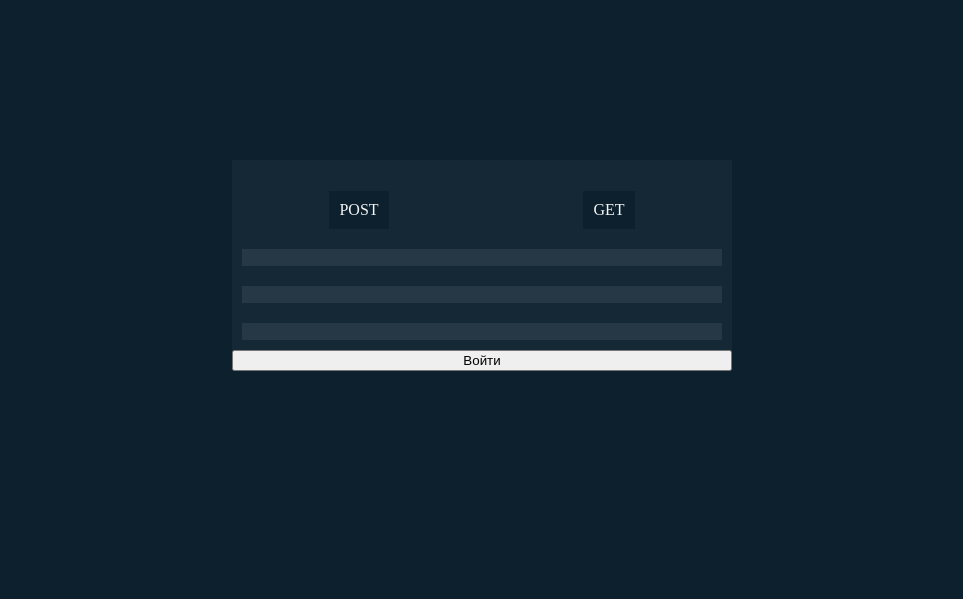
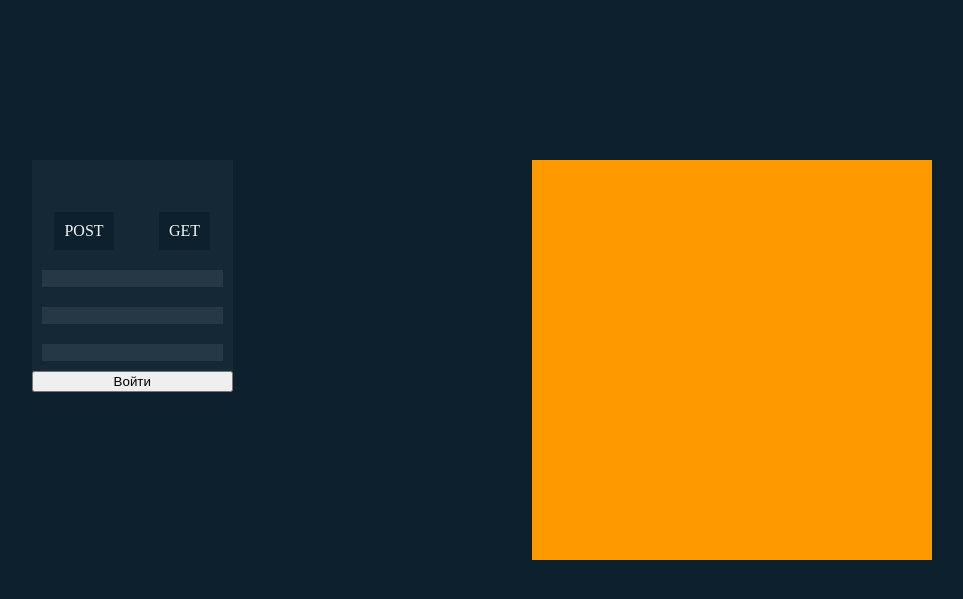
Before and after one commit to TykhonchukIvan/php, a PHP site: page / in a window 1280 px wide. Shown: the top 599 px of the page, without its empty margins (158-1121 px from the left). Run offline with PHP 8.4, Linux system fonts and the light colour scheme.

Commit message:
'refactoring'

```diff
--- a/data-transfer/index.php
+++ b/data-transfer/index.php
@@ -9,15 +9,19 @@
 </head>
 <body>
 <div class="section">
+    <div class="log-in">
         <div class="section-answer">
-        <div class="answer"><?php method_login_POST()?></div>
-        <div class="answer"><?php method_login_GET()?></div>
-        <div class="answer"><?php method_password_POST()?></div>
-        <div class="answer"><?php method_password_GET()?></div>
-        <div class="answer"><?php method_name_POST()?></div>
-        <div class="answer"><?php method_name_GET()?></div>
+            <?php
+                include "./php/processing-form-POST.php";
+                    method_login_POST(); method_password_POST(); method_name_POST();
+            ?>
         </div>
-
+        <div class="section-answer">
+            <?php
+                include "./php/processing-form-GET.php";
+                    method_login_GET(); method_password_GET(); method_name_GET();
+            ?>
+        </div>
         <div class="section-btn">
             <div id="btnPost" class="btn-style">
                 POST
@@ -26,7 +30,6 @@
                 GET
             </div>
         </div>
-
         <div class="section-login-post" id="formPOST">
             <form class="login__form" method="POST">
                 <input class="login__inp" type="text" name="login">
@@ -35,7 +38,6 @@
                 <input type="submit" value="Войти">
             </form>
         </div>
-
         <div class="section-login-get" id="formGET">
             <form class="login__form" method="GET">
                 <input class="login__inp" type="text" name="login">
@@ -44,61 +46,13 @@
                 <input type="submit" value="Войти">
             </form>
         </div>
+    </div>
+
+    <div class="comment">
+
+    </div>
 
 </div>
 <script rel="script" src="init.js" defer></script>
 </body>
 </html>
-
-
-<?php
-
-function method_login_POST()
-{
-    $login = "";
-    if(isset($_POST['login'])){
-        $login = strip_tags($_POST['login']);
-    }
-    echo $login;
-}
-
-function method_password_POST(){
-    $password = "";
-    if(isset($_POST['password'])){
-        $password = strip_tags($_POST['password']);
-    }
-    echo $password;
-}
-function method_name_POST(){
-    $name = "";
-    if(isset($_POST['name'])){
-        $name = strip_tags($_POST['name']);
-    }
-    echo $name;
-}
-
-function method_login_GET()
-{
-    $login = "";
-    if(isset($_GET['login'])){
-        $login = strip_tags($_GET['login']);
-    }
-    echo $login;
-}
-
-function method_password_GET(){
-    $password = "";
-    if(isset($_GET['password'])){
-        $password = strip_tags($_GET['password']);
-    }
-    echo $password;
-}
-function method_name_GET(){
-    $name = "";
-    if(isset($_GET['name'])){
-        $name = strip_tags($_GET['name']);
-    }
-    echo $name;
-}
-
-?>
--- a/data-transfer/init.js
+++ b/data-transfer/init.js
@@ -5,7 +5,6 @@ class Modal {
         this._formPOST = document.getElementById('formPOST');
         this._formGET = document.getElementById('formGET');
     }
-
     castlingForm = () => {
         this._btnPost.addEventListener("click", (e)=>{
             e.preventDefault();
@@ -22,7 +21,6 @@ class Modal {
             this._formGET.style.display = 'block';
         });
     }
-
 }
 
 const init = () => {
--- /dev/null
+++ b/data-transfer/php/processing-form-GET.php
@@ -0,0 +1,29 @@
+<?php
+function method_login_GET()
+{
+    $login = "";
+    if(isset($_GET['login'])){
+        $login = strip_tags($_GET['login']);
+    }
+    echo "<div class='answer'>$login</div>";
+};
+
+function method_password_GET(){
+    $password = "";
+    if(isset($_GET['password'])){
+        $password = strip_tags($_GET['password']);
+    }
+    echo "<div class='answer'>$password</div>";
+};
+
+function method_name_GET(){
+    $name = "";
+    if(isset($_GET['name'])){
+        $name = strip_tags($_GET['name']);
+    }
+    echo "<div class='answer'>$name</div>";
+};
+
+
+
+?>
--- /dev/null
+++ b/data-transfer/php/processing-form-POST.php
@@ -0,0 +1,28 @@
+<?php
+function method_login_POST()
+{
+    $login = "";
+    if(isset($_POST['login'])){
+        $login = strip_tags($_POST['login']);
+    }
+    echo "<div class='answer'>$login</div>";
+};
+
+function method_password_POST(){
+    $password = "";
+    if(isset($_POST['password'])){
+        $password = strip_tags($_POST['password']);
+    }
+    echo "<div class='answer'>$password</div>";
+};
+
+function method_name_POST(){
+    $name = "";
+    if(isset($_POST['name'])){
+        $name = strip_tags($_POST['name']);
+    }
+    echo "<div class='answer'>$name</div>";
+};
+
+
+?>
--- a/data-transfer/style/style.css
+++ b/data-transfer/style/style.css
@@ -6,12 +6,14 @@ body{
 .section{
     max-width: 1200px;
     margin: 20vh auto;
+    display: flex;
+    justify-content: space-around;
 }
 .section-answer{
     display: flex;
     justify-content: space-around;
     margin: 0 auto;
-    max-width: 500px;
+    max-width: 400px;
     background-color:#142836;
 }
 .answer{
@@ -24,7 +26,7 @@ body{
     justify-content: space-around;
     margin: 0 auto;
     padding-top: 10px;
-    max-width: 500px;
+    max-width: 400px;
     background-color:#142836;
 }
 .btn-style{
@@ -39,22 +41,20 @@ body{
     cursor: pointer;
 }
 
-
 .section-login-post{
     margin: 0 auto;
     padding-top: 10px;
-    max-width: 500px;
+    max-width: 400px;
     background-color:#142836;
 }
 .section-login-get{
     display: none;
     margin: 0 auto;
     padding-top: 10px;
-    max-width: 500px;
+    max-width: 400px;
     transition: 1s;
     background-color:#142836;
 }
-
 .login__form{
     display: flex;
     flex-direction: column;
@@ -65,3 +65,9 @@ body{
     background-color: #263845;
     border: 0;
 }
+
+.comment{
+    background-color: #FF9900;
+    width: 400px;
+    height: 400px;
+}
```
Lines whose indentation alone changed are shown as unchanged.
